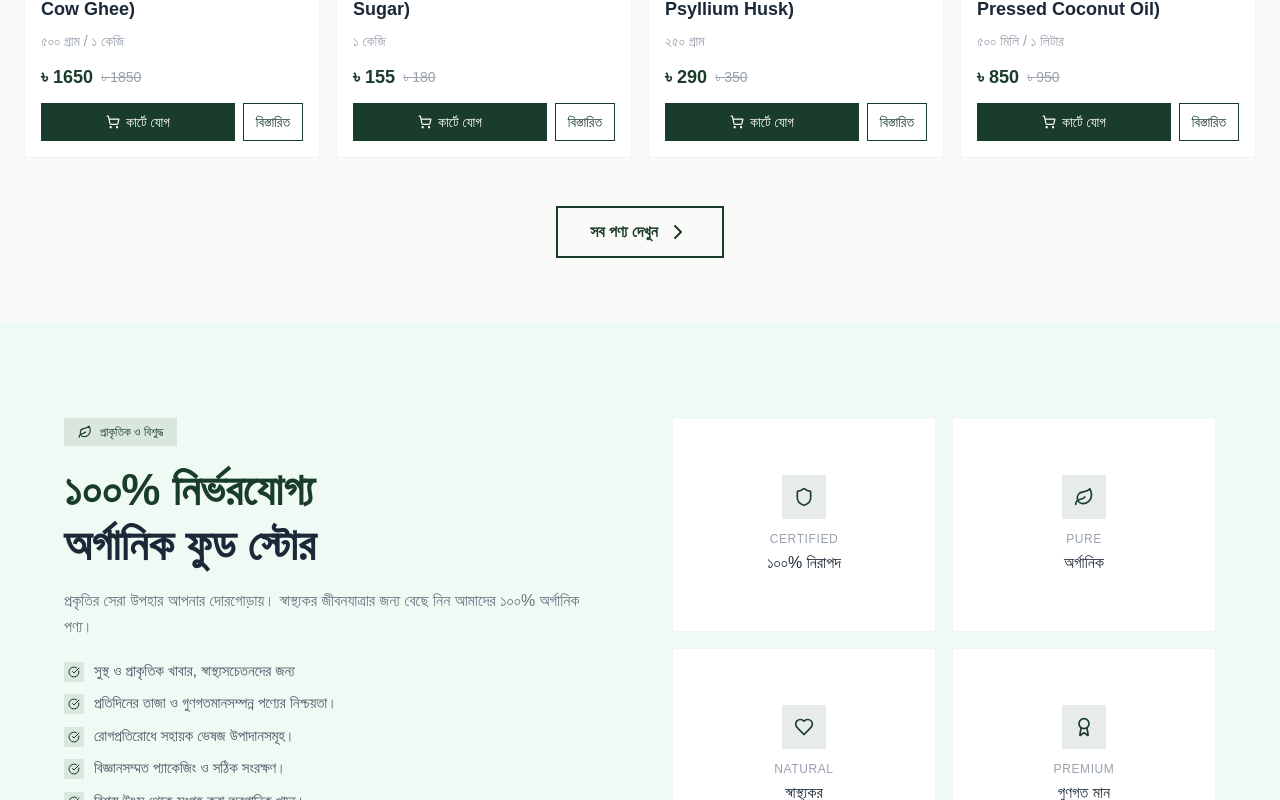
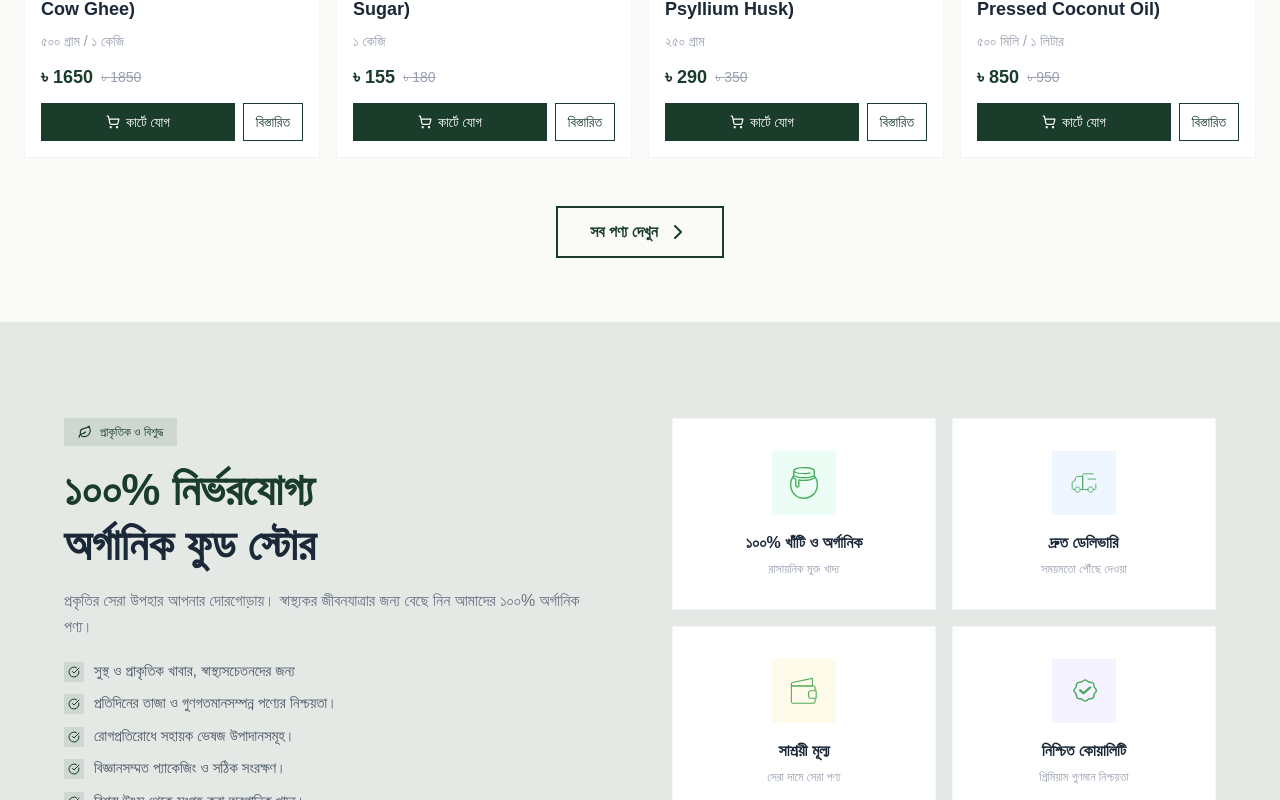
Before and after one commit to mustafa-siam/borkotmoyponno-statif, a Next.js app: page / in a window 1280 px wide. Shown: the part 2000-2800 px from the top of the page. Built offline with nearby package versions, Linux system fonts and the light colour scheme; no server answers; a web font is replaced by a local one.

Commit message:
Refactor ReliableOrganicStore component to enhance feature presentation and update Review section styling

```diff
--- a/src/app/(home)/page.tsx
+++ b/src/app/(home)/page.tsx
@@ -15,12 +15,12 @@ export default function Page() {
       <div className="bg-pageColor">
         <FeaturedProduct />
       </div>
-      <div className="bg-mint-background">
+      <div className="bg-[#E4E9E6]">
         <Reliable />
       </div>
-      <div className="bg-white">
+      {/* <div className="bg-white">
         <Stats />
-      </div>
+      </div> */}
       <div className="bg-gray-50">
         <Review />
       </div>
--- a/src/components/layout/Home/Home/Reliable/Reliable.tsx
+++ b/src/components/layout/Home/Home/Reliable/Reliable.tsx
@@ -1,5 +1,5 @@
 import React from "react";
-import { CheckCircle, Phone, Leaf, Shield, Heart, Award } from "lucide-react";
+import { CheckCircle, Phone, Leaf, Shield, Heart, Award, Truck, DollarSign } from "lucide-react";
 
 export default function ReliableOrganicStore() {
   const features = [
@@ -26,13 +26,45 @@ export default function ReliableOrganicStore() {
     },
   ];
 
+  const stats = [
+    {
+      icon: Shield,
+      title: "১০০% খাঁটি ও অর্গানিক",
+      subtitle: "সম্পূর্ণ প্রাকৃতিক",
+      description: "রাসায়নিক মুক্ত খাদ্য",
+      imageSrc: "/2.svg",
+      color: "text-emerald-600",
+      bgColor: "bg-emerald-50",
+    },
+    {
+      icon: Truck,
+      title: "দ্রুত ডেলিভারি",
+      subtitle: "দ্রুততম সেবা",
+      description: "সময়মতো পৌঁছে দেওয়া",
+      imageSrc: "/3.svg",
+      color: "text-blue-600",
+      bgColor: "bg-blue-50",
+    },
+    {
+      icon: DollarSign,
+      title: "সাশ্রয়ী মূল্য",
+      subtitle: "সাধ্যের মধ্যে",
+      description: "সেরা দামে সেরা পণ্য",
+      imageSrc: "/4.svg",
+      color: "text-amber-600",
+      bgColor: "bg-amber-50",
+    },
+    {
+      icon: Award,
+      title: "নিশ্চিত কোয়ালিটি",
+      subtitle: "গুণগত মান",
+      description: "প্রিমিয়াম গুণমান নিশ্চয়তা",
+      imageSrc: "/1.svg",
+      color: "text-violet-600",
+      bgColor: "bg-violet-50",
+    },
+  ];
 
-  const stats = [
-    { icon: Shield, label: "১০০% নিরাপদ", value: "Certified" },
-    { icon: Leaf, label: "অর্গানিক", value: "Pure" },
-    { icon: Heart, label: "স্বাস্থ্যকর", value: "Natural" },
-    { icon: Award, label: "গুণগত মান", value: "Premium" },
-  ];
 
   return (
     <section className="relative px-4 sm:px-[5%] py-16 lg:py-24">
@@ -42,20 +74,30 @@ export default function ReliableOrganicStore() {
           <div className="flex-1">
             <div className="grid grid-cols-2 gap-4">
               {stats.map((stat, index) => {
-                const IconComponent = stat.icon;
                 return (
                   <div
                     key={index}
-                    className="text-center p-5 py-10 sm:py-14 bg-white border border-gray-100 hover:border-forest-green/10 hover:shadow-lg hover:shadow-forest-green/5 transition-all duration-300"
+                    className="group bg-white border border-gray-100 p-5 lg:p-8 hover:border-gray-200 hover:shadow-lg hover:shadow-gray-100/80 transition-all duration-300 cursor-pointer"
                   >
-                    <div className="w-11 h-11 bg-forest-green/10 flex items-center justify-center mx-auto mb-3">
-                      <IconComponent className="w-5 h-5 text-forest-green" />
-                    </div>
-                    <div className="text-xs text-gray-400 uppercase tracking-wider mb-1">
-                      {stat.value}
-                    </div>
-                    <div className="text-base font-medium text-midnight-navy">
-                      {stat.label}
+                    <div className="text-center space-y-4">
+                      {/* Icon */}
+                      <div className={`w-14 h-14 lg:w-16 lg:h-16 ${stat.bgColor} flex items-center justify-center mx-auto transition-transform duration-300 group-hover:scale-105`}>
+                        <img
+                          src={stat.imageSrc}
+                          alt={stat.title}
+                          className="w-7 h-7 lg:w-8 lg:h-8 opacity-70"
+                        />
+                      </div>
+
+                      {/* Text */}
+                      <div className="space-y-1.5">
+                        <h3 className="text-sm lg:text-base font-semibold text-midnight-navy">
+                          {stat.title}
+                        </h3>
+                        <p className="text-xs text-gray-400">
+                          {stat.description}
+                        </p>
+                      </div>
                     </div>
                   </div>
                 );
--- a/src/components/layout/Home/Home/Review/Review.tsx
+++ b/src/components/layout/Home/Home/Review/Review.tsx
@@ -21,7 +21,7 @@ const [current, setCurrent] = useState(0);
   const total = Math.ceil(reviews.length / perPage);
   const visible = reviews.slice(current * perPage, current * perPage + perPage);
   return (
-    <section className="bg-white pb-12">
+    <section className="bg-white px-4 sm:px-[5%] py-16 lg:py-24">
       <div className="max-w-screen-xl mx-auto px-4 sm:px-6">
         <div className="text-center mb-12">
           <p className="text-deepGreen text-sm font-medium mb-1">গ্রাহকরা কী বলেন</p>
```
